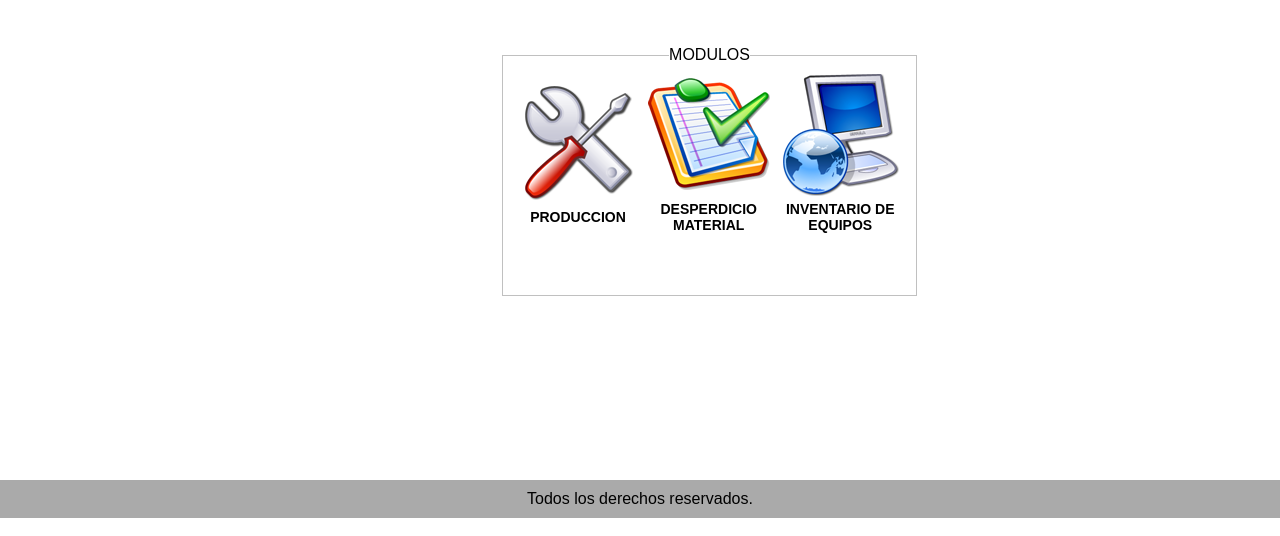
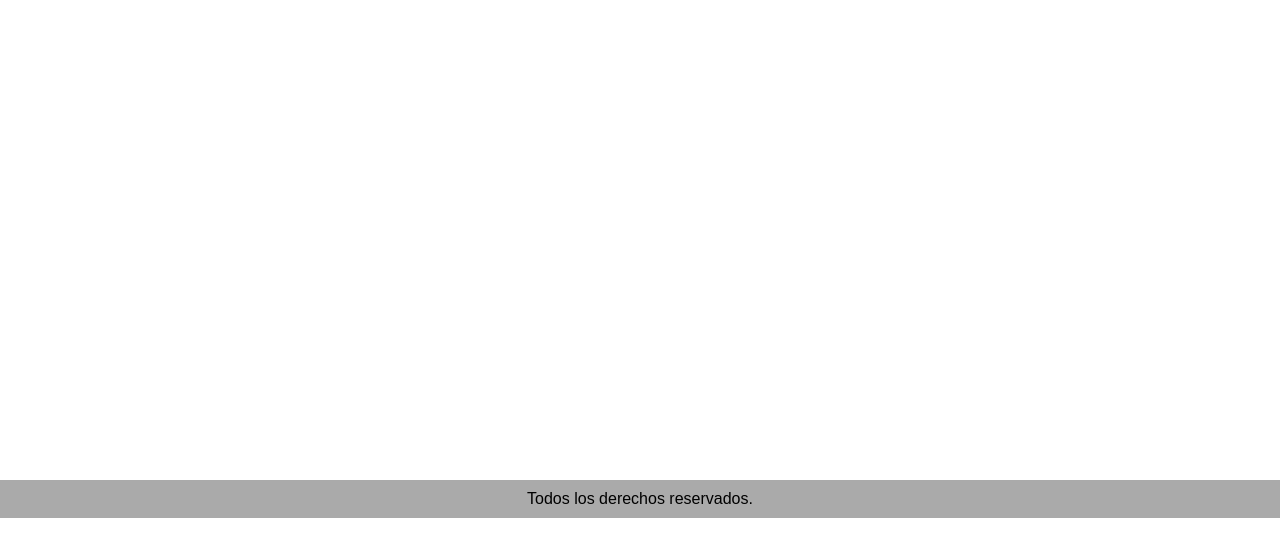
Before and after one commit to ingdannyhernandez/indc0nd0r, a PHP site: page / in a window 1280 px wide. Shown: the part 154-690 px from the top of the page. Run offline with PHP 8.4, Linux system fonts and the light colour scheme; lists and menus that the app fills with data are empty.

Commit message:
eliminando tablas

```diff
--- a/_notes/dwsync.xml
+++ b/_notes/dwsync.xml
@@ -3,6 +3,6 @@
 <file name="estilo.css" server="C:/wamp/www/procon" local="130578694463673671" remote="130578694460000000" Dst="0" />
 <file name="index.php" server="C:/wamp/www/procon" local="130578695524073671" remote="130578695520000000" Dst="0" />
 <file name="estilo.css" server="192.168.1.201/procon/" local="130583037218819024" remote="130583038800000000" Dst="0" />
-<file name="index.php" server="192.168.1.201/procon/" local="130583108242464085" remote="130583109600000000" Dst="0" />
+<file name="index.php" server="192.168.1.201/procon/" local="130584609500793899" remote="130584611400000000" Dst="0" />
 <file name="normalize.css" server="192.168.1.201/procon/" local="130582921056609824" remote="130582922400000000" Dst="0" />
 </dwsync>
--- a/index.php
+++ b/index.php
@@ -19,29 +19,7 @@
 			<li></li>
 		</ul>
 	</nav>
-	<section>
-
-	  <content>
-
-		<fieldset><legend>MODULOS</legend>
-		  <table width="100%" border="0" align="center">
-		    <tr>
-              <th scope="col"><a href="#"><img src="image/mantenimiento.png" width="128" height="128"></a>
-              PRODUCCION</th>
-
-		      <th scope="col"><a href="sistema/cndesp/index.html"><img src="image/bienesmuebles.png" width="128" height="128"></a>
-             DESPERDICIO MATERIAL </th>
-
-		      <th scope="col"><a href="#"><img src="image/ecomputo33.png" width="128" height="128"></a>
-             INVENTARIO DE EQUIPOS</th>
-	        </tr>
-	      </table>
-		  <p>&nbsp;</p>
-
-		</fieldset>
-
-		</content>
-</section>
+	<section></section>
 	<footer>
 		Todos los derechos reservados.
 	</footer>
```
